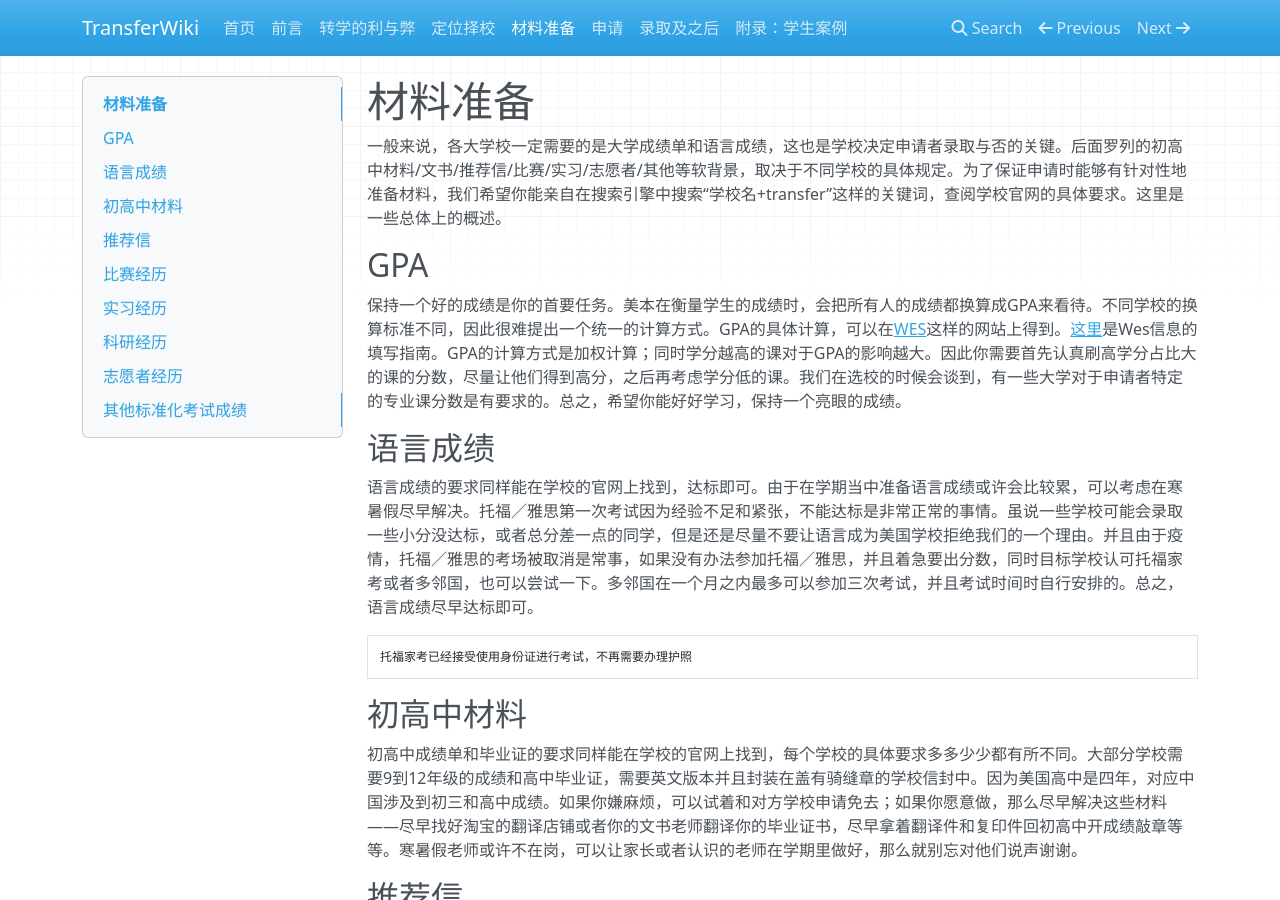
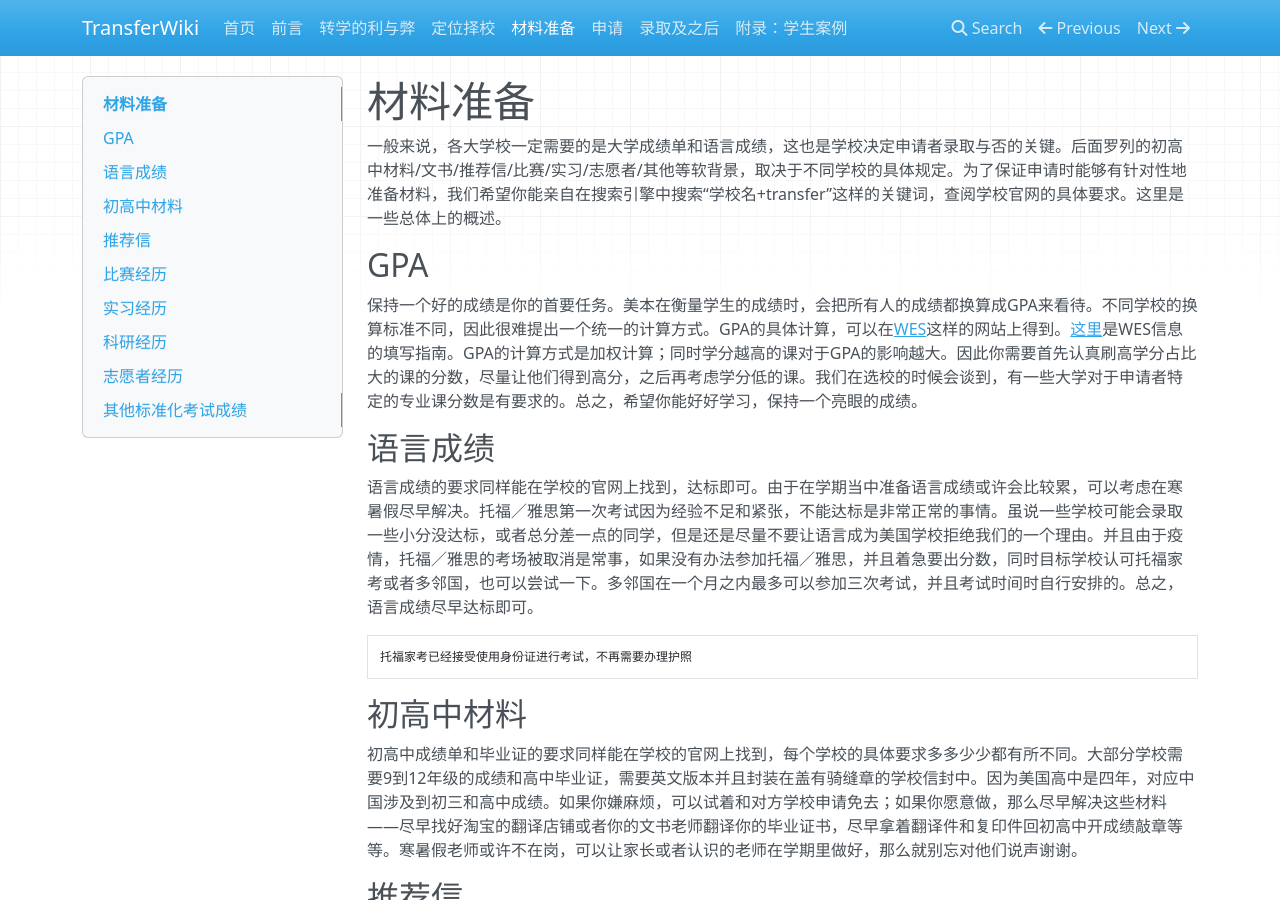
Before and after one commit to SihanXU/TransferWiki, an MkDocs documentation site: the page built from docs/material.md, in a window 1280 px wide and 900 px high. Built offline with MkDocs 1.6.1, drawn with Linux system fonts in a browser that asks for light colours; nearby versions of some CDN libraries.

```diff
--- a/docs/material.md
+++ b/docs/material.md
@@ -4,7 +4,7 @@
 
 ## GPA
 
-保持一个好的成绩是你的首要任务。美本在衡量学生的成绩时，会把所有人的成绩都换算成GPA来看待。不同学校的换算标准不同，因此很难提出一个统一的计算方式。GPA的具体计算，可以在[WES](https://applications.wes.org/igpa-calculator/igpa.asp)这样的网站上得到。[这里](https://mp.weixin.qq.com/s/KUT1I4_SVZUNjIRY5mAv7g)是Wes信息的填写指南。GPA的计算方式是加权计算；同时学分越高的课对于GPA的影响越大。因此你需要首先认真刷高学分占比大的课的分数，尽量让他们得到高分，之后再考虑学分低的课。我们在选校的时候会谈到，有一些大学对于申请者特定的专业课分数是有要求的。总之，希望你能好好学习，保持一个亮眼的成绩。
+保持一个好的成绩是你的首要任务。美本在衡量学生的成绩时，会把所有人的成绩都换算成GPA来看待。不同学校的换算标准不同，因此很难提出一个统一的计算方式。GPA的具体计算，可以在[WES](https://applications.wes.org/igpa-calculator/igpa.asp)这样的网站上得到。[这里](https://mp.weixin.qq.com/s/KUT1I4_SVZUNjIRY5mAv7g)是WES信息的填写指南。GPA的计算方式是加权计算；同时学分越高的课对于GPA的影响越大。因此你需要首先认真刷高学分占比大的课的分数，尽量让他们得到高分，之后再考虑学分低的课。我们在选校的时候会谈到，有一些大学对于申请者特定的专业课分数是有要求的。总之，希望你能好好学习，保持一个亮眼的成绩。
 
 ## 语言成绩
 
```
